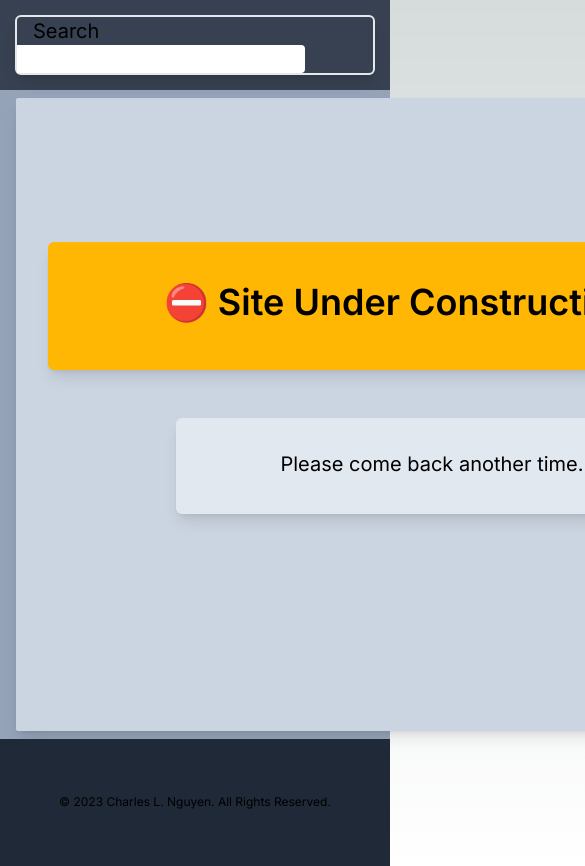
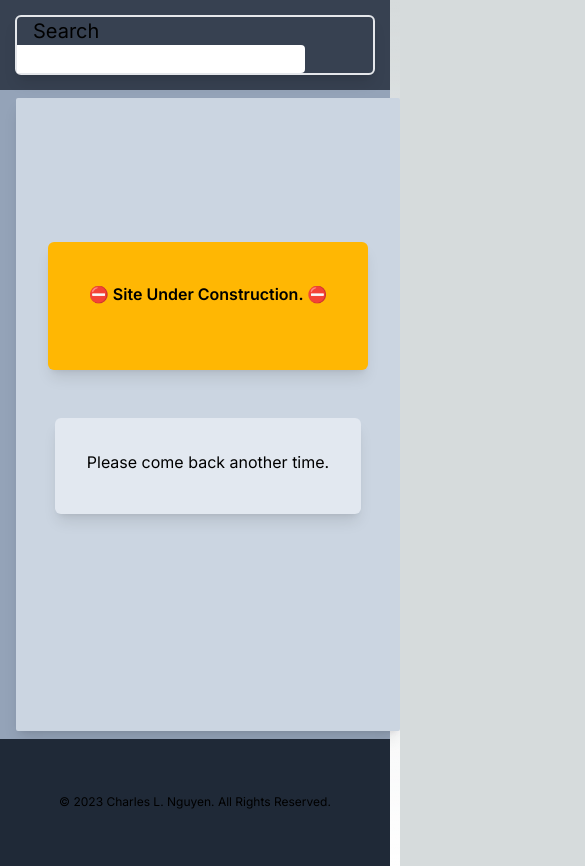
Before and after one commit to nkarl/nkarl.github.io, a Next.js app: page / in a window 390 px wide. Shown: the top 866 px of the page, 585 px wide, since content can reach past the window. Built offline with nearby package versions, Linux system fonts and the light colour scheme.

Commit message:
Fixed component overflow on small screens.

```diff
--- a/src/app/Pages/ProfilePage.jsx
+++ b/src/app/Pages/ProfilePage.jsx
@@ -25,12 +25,12 @@ function ProfilePage() {
         </div>
 
         {/* Body */}
-        <div className="body bg-slate-400 grid place-items-stretch py-2 p-4">
+        <div className="body bg-slate-400 grid place-items-stretch py-2 p-4 box-content">
           <div className="min-h-[75vh] bg-slate-300 rounded-sm flex flex-col items-center content-center shadow-lg">
-            <div className="bg-[#ffb703] m-8 w-[48rem] h-[8rem] p-10 rounded-md text-black text-center text-4xl shadow-lg font-semibold mt-36 hover:scale-105 transform duration-300 ease-in-out hover:shadow-2xl hover:border-2 hover:border-slate-200">
+            <div className="bg-[#ffb703] m-8 w-[20rem] sm:w-[32rem] md:w-[48rem] h-[8rem] p-10 px-4 sm:p-10 rounded-md text-black text-center sm:text-2xl md:text-4xl shadow-lg font-semibold mt-36 hover:scale-105 transform duration-300 ease-in-out hover:shadow-2xl hover:border-2 hover:border-slate-200">
               ⛔ Site Under Construction. ⛔
             </div>
-            <div className="bg-slate-200 m-4 w-[32rem] h-[6rem] p-8 rounded-md text-black text-center text-xl shadow-lg hover:scale-105 transform duration-300 ease-in-out hover:shadow-xl hover:border-2 hover:border-slate-200">
+            <div className="bg-slate-200 m-4 sm:w-[20rem] md:w-[32rem] h-[6rem] p-8 rounded-md text-black text-center sm:text-md md:text-xl shadow-lg hover:scale-105 transform duration-300 ease-in-out hover:shadow-xl hover:border-2 hover:border-slate-200">
               Please come back another time.
             </div>
           </div>
```
